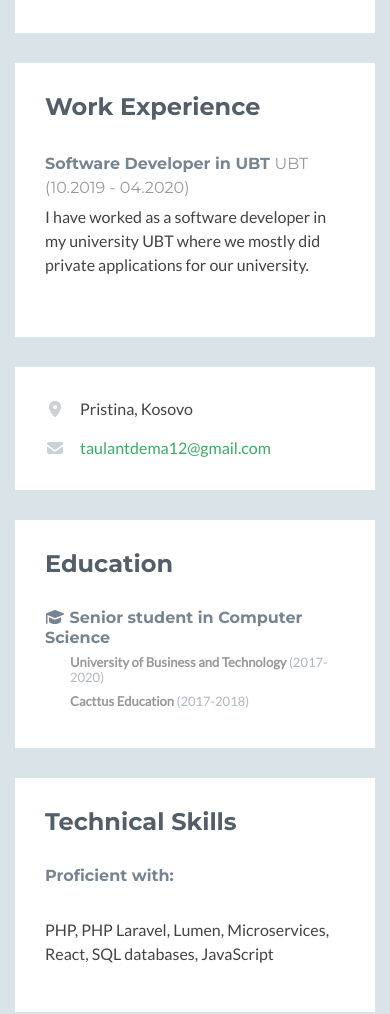
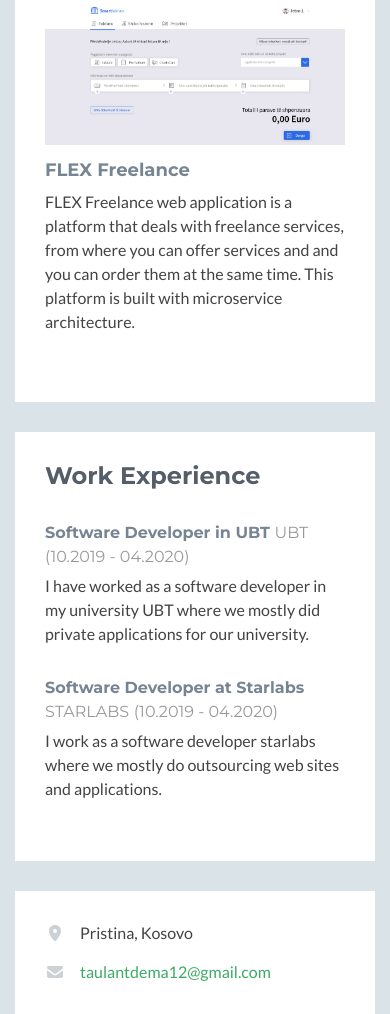
Before and after one commit to taulantdema/My-Portfolio, a plain HTML site: page index.html in a window 390 px wide. Shown: the part 3972-4986 px from the top of the page. Drawn offline with nearby package versions, Linux system fonts and the light colour scheme; no server answers; a script that the page names is missing; some icons are missing.

Commit message:
changes to index.html

```diff
--- a/index.html
+++ b/index.html
@@ -137,6 +137,20 @@
                                     </p>
                                 </div>
                             </div>
+                            <div class="item row">
+                                <a class="col-md-4 col-12" href="#" target="_blank">
+                                    <img class="img-fluid project-image" src="./assets/images/projects/financa.png"
+                                         alt="Finance" />
+                                </a>
+                                <div class="desc col-md-8 col-12">
+                                    <h3 class="title"><a href="#" target="_blank">FLEX Freelance</a></h3>
+                                    <p class="mb-2">
+                                        FLEX Freelance web application is a platform that deals with freelance services, from where you can offer services and and you can order them at the same time.
+                                        This platform is built with microservice architecture.
+
+                                    </p>
+                                </div>
+                            </div>
                         </div>
                     </div>
                 </section>
@@ -151,6 +165,17 @@
                                 </h3>
                                 <p>I have worked as a software developer in my university UBT where we mostly did
                                     private applications for our university.</p>
+                            </div>
+
+                        </div>
+                        <div class="content">
+                            <div class="item">
+                                <h3 class="title">Software Developer at Starlabs <span class="place"><a
+                                        href="https://starlabs.dev/">STARLABS</a></span> <span
+                                        class="year">(10.2019 - 04.2020)</span>
+                                </h3>
+                                <p>I work as a software developer starlabs where we mostly do outsourcing
+                                    web sites and applications.</p>
                             </div>
 
                         </div>
@@ -180,6 +205,9 @@
                                     Science</h3>
                                 <h4 class="university">University of Business and Technology <span
                                         class="year">(2017-2020)</span></h4>
+                            </div>
+                            <div class="item">
+                                <h3 class="title"><i class="fas fa-graduation-cap"></i>Web and mobile app development</h3>
                                 <h4 class="university">Cacttus Education <span
                                         class="year">(2017-2018)</span></h4>
                             </div>
@@ -204,7 +232,7 @@
                         <div class="content">
                             <p class="intro">
                                 <h6>Outstanding</h6> <br>
-                                Planning, Communicator (Albanian, Englis, Serbian) <br>
+                                Planning, Communicator (Albanian, English, Serbian) <br>
                                 Leader, Teamworker, Hardworker, Problem-solving, Motivating, Active listening
                             </p>
                         </div>
```
